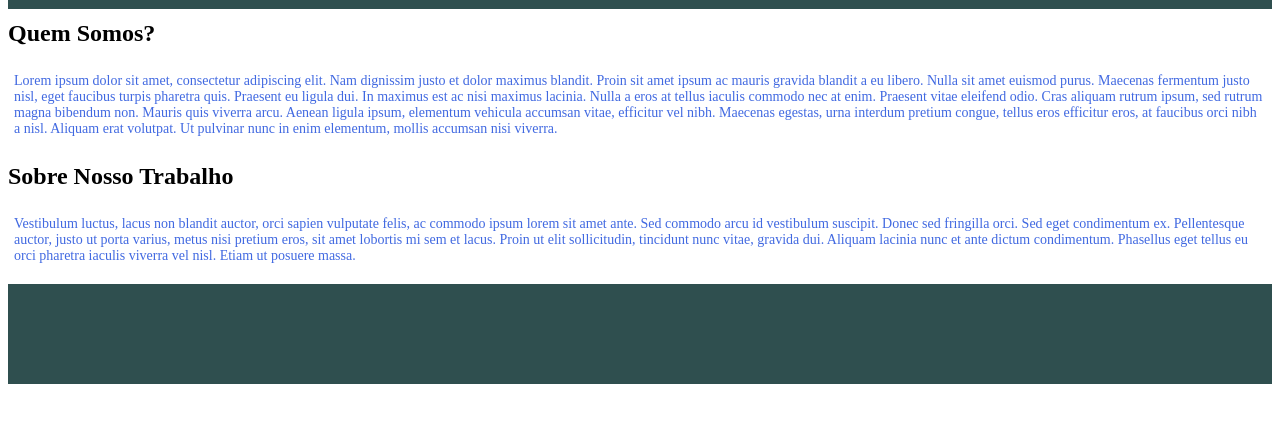
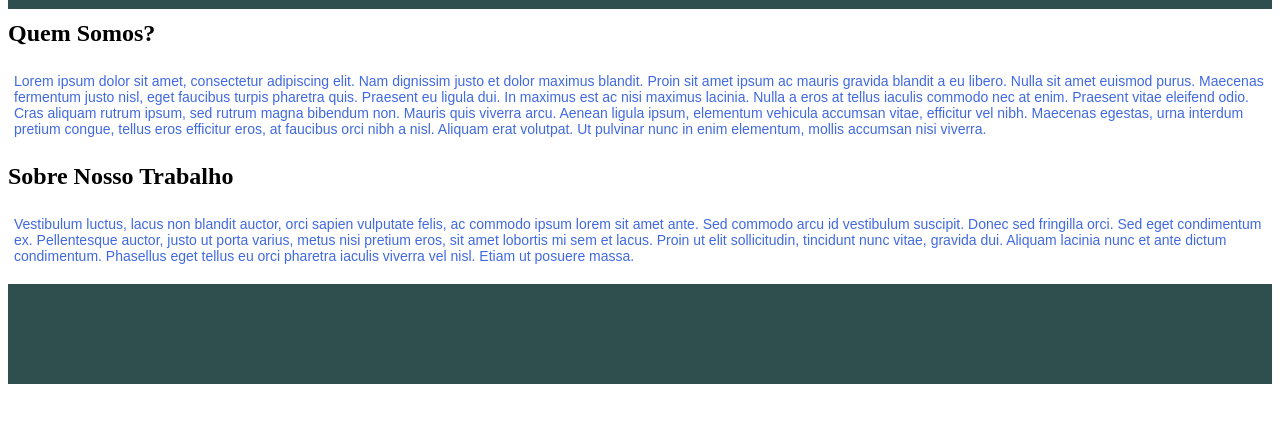
Before and after one commit to douglasbernardo/projeto01, a PHP site: page /sobre.php in a window 1280 px wide. Shown: the part 121-544 px from the top of the page. Run offline with PHP 8.4, Linux system fonts and the light colour scheme.

Commit message:
mudança de letras no texto

```diff
--- a/css/css.css
+++ b/css/css.css
@@ -39,7 +39,7 @@ a.btn {
 
 p {
 	font-size: 14px;
-	font-family: serif;
+	font-family: 'Kanit', sans-serif;
 	color: 	#4169E1;
 	padding: 6px;
 }
```
